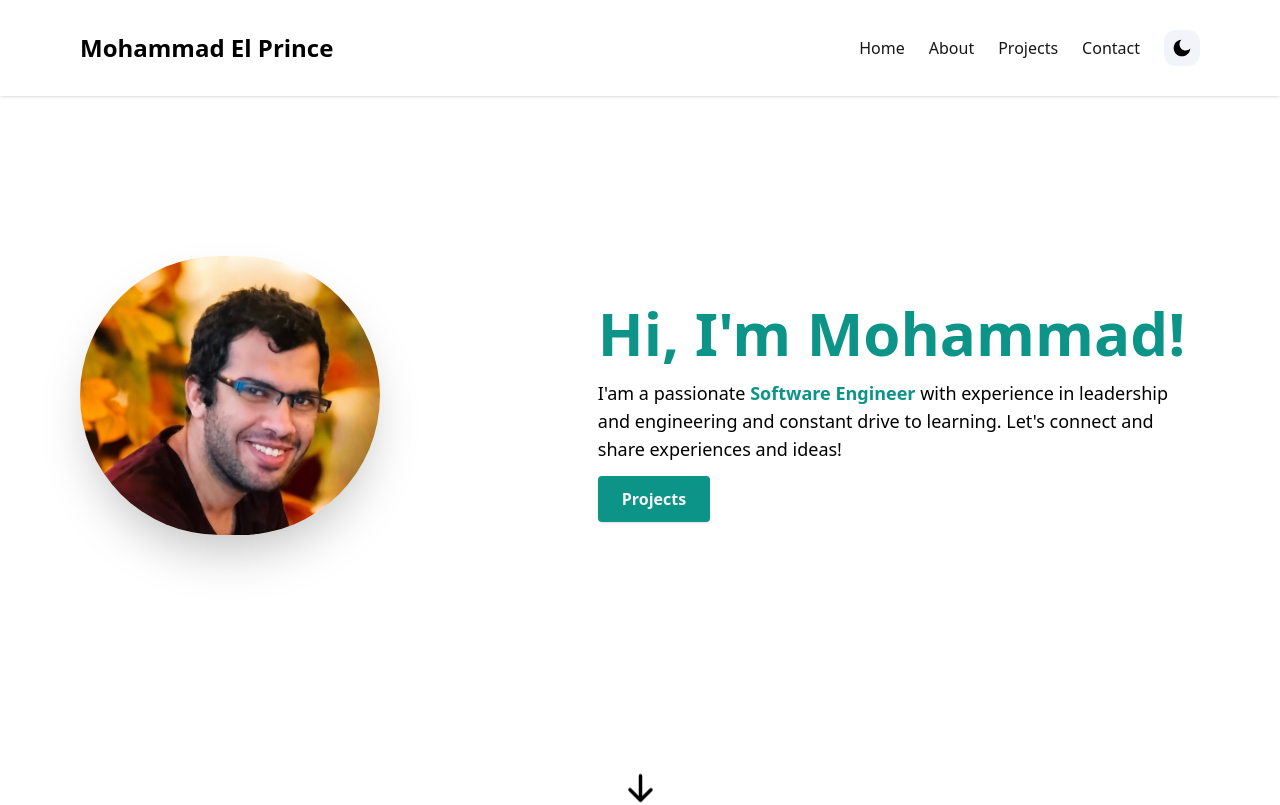
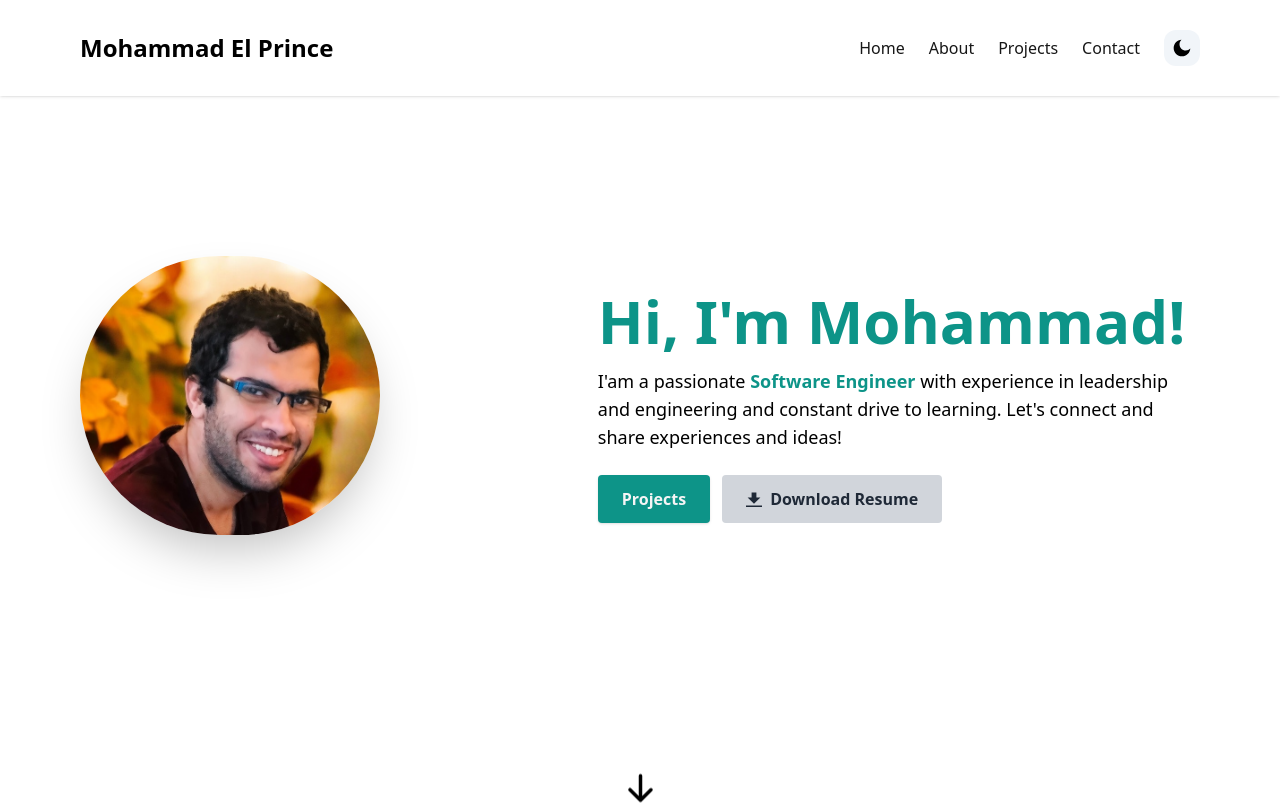
Before and after one commit to elprince-dev/portfolio-nextjs, a Next.js app: page / in a window 1280 px wide. Shown: the top 805 px of the page. Built offline with nearby package versions, Linux system fonts and the light colour scheme.

Commit message:
Adds the download button

```diff
--- a/src/components/HeroSection.jsx
+++ b/src/components/HeroSection.jsx
@@ -29,6 +29,7 @@ const HeroSection = () => {
             with experience in leadership and engineering and constant drive to
             learning. Let&#39;s connect and share experiences and ideas!
           </p>
+          <div className="flex space-x-3">
             <Link
               to="projects"
               className="text-neutral-100 font-semibold px-6 py-3 bg-teal-600 rounded shadow hover:bg-teal-700 cursor-pointer transition ease-out duration-200"
@@ -40,6 +41,22 @@ const HeroSection = () => {
             >
               Projects
             </Link>
+            <a
+              href="/Mohammad El Prince.pdf"
+              target="_blank"
+            >
+              <button class="bg-gray-300 hover:bg-gray-400 text-gray-800 font-semibold px-6 py-3 rounded inline-flex items-center cursor-pointer transition ease-out duration-200">
+                <svg
+                  class="fill-current w-4 h-4 mr-2"
+                  xmlns="http://www.w3.org/2000/svg"
+                  viewBox="0 0 20 20"
+                >
+                  <path d="M13 8V2H7v6H2l8 8 8-8h-5zM0 18h20v2H0v-2z" />
+                </svg>
+                <span>Download Resume</span>
+              </button>
+            </a>
+          </div>
         </div>
       </div>
       <div className="flex justify-center animate-bounce cursor-pointer">
```
Also changed, not shown: 1 other file (tests, documents, lock files or other folders). Lines whose indentation alone changed are shown as unchanged.
